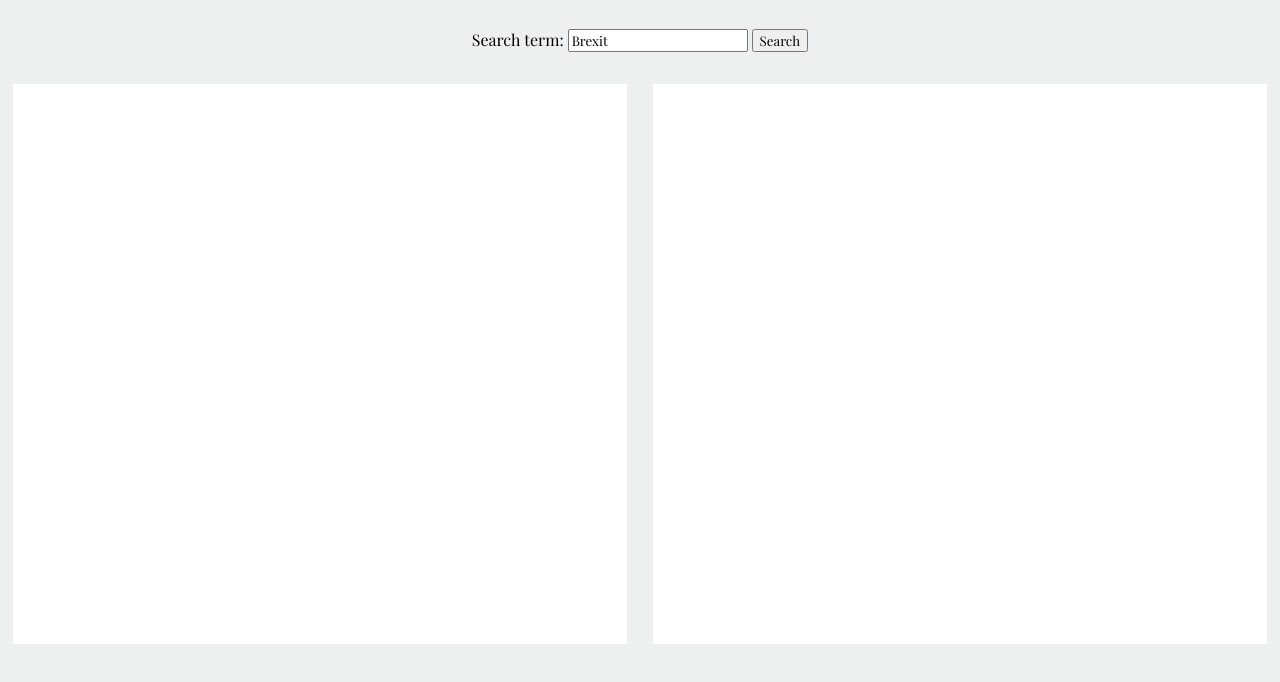
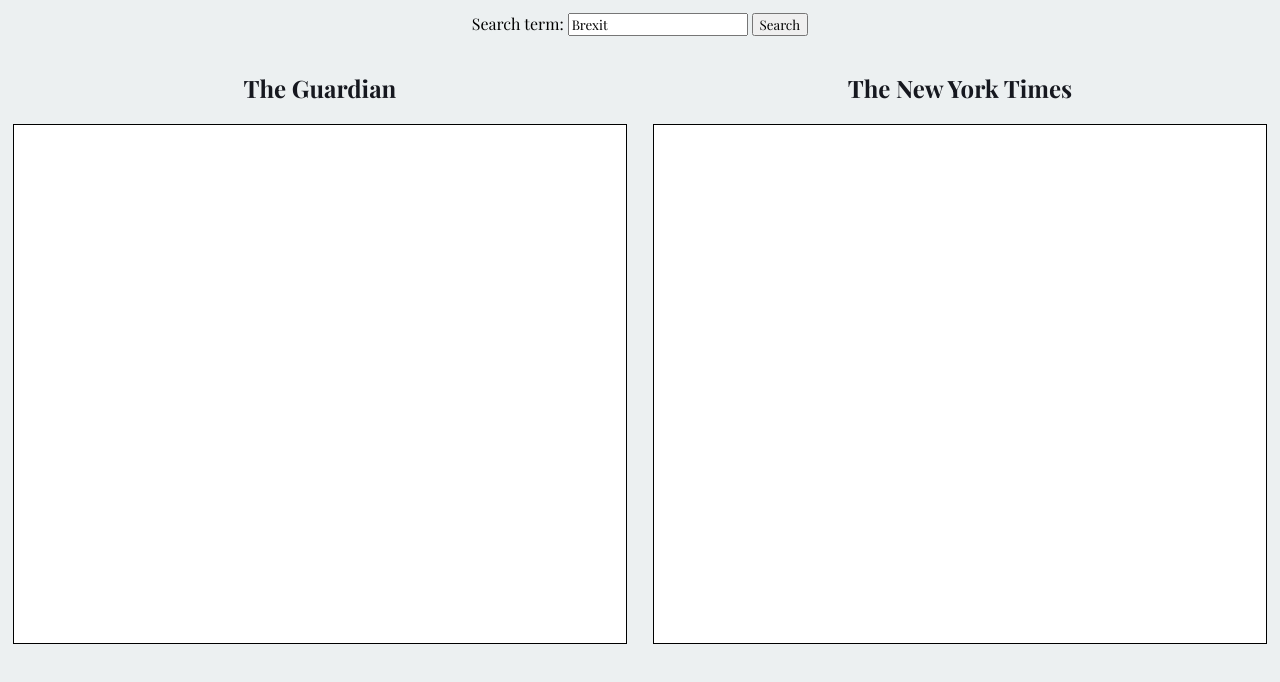
Before and after one commit to sbinlondon/FAC-Week5-MSJK, a website: page public/index.html in a window 1280 px wide. Shown: the part 80-762 px from the top of the page. Drawn offline with nearby package versions, Linux system fonts and the light colour scheme; a web font is replaced by a local one.

Commit message:
Add new divs for labeling Guardian or NYT, some styling

```diff
--- a/public/index.html
+++ b/public/index.html
@@ -19,11 +19,21 @@
     </form>
   </section>
   <section id="results">
-    <div id="news-1">
-      <!-- WAITING FOR CONTENT FROM APIS -->
+    <div id="headings">
+      <div id="guardian-heading">
+        <h2>The Guardian</h2>
+      </div>
+      <div id="nyt-heading">
+          <h2>The New York Times</h2>
+      </div>
     </div>
-    <div id="news-2">
-      <!-- WAITING FOR CONTENT FROM APIS -->
+    <div id="dom-updated">
+      <div id="news-1">
+        <!-- WAITING FOR CONTENT FROM APIS -->
+      </div>
+      <div id="news-2">
+        <!-- WAITING FOR CONTENT FROM APIS -->
+      </div>
     </div>
   </section>
   </main>
--- a/public/main.css
+++ b/public/main.css
@@ -20,7 +20,7 @@
 h2 {
     color: #16181F;
     text-align: center;
-    padding: 8px;
+    padding: 4px;
     font-size: 1.5rem;
     font-weight: 700i;
 }
@@ -102,12 +102,33 @@
 #search {
     text-align: center;
     background: #ECF0F1;
-    padding: 32px 0;
+    padding: 16px 0;
 }
 
 #results {
     display: flex;
-    min-height: 70vh;
+    flex-direction: column;
+}
+
+#headings {
+    display: flex;
+    text-align: center;
+    padding: 8px 0;
+}
+
+#guardian-heading,
+#nyt-heading {
+    display: flex;
+    margin: 0 auto;
+    width: 48%;
+    padding: 8px;
+    align-content: center;
+    justify-content: center;
+}
+
+#dom-updated {
+    display: flex;
+    min-height: 65vh;
 }
 
 #news-1,
@@ -119,6 +140,7 @@
     padding: 48px;
     background-color: #FFFFFF;
     position: relative;
+    border: 1px solid black;
 }
 
 #fourohfour {
```
